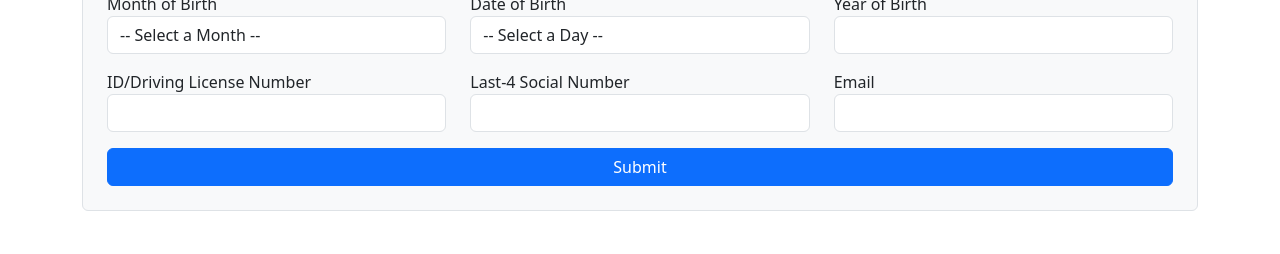
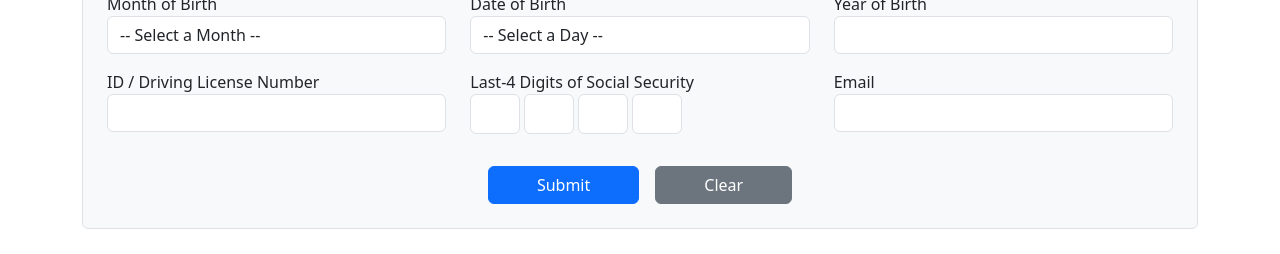
Before and after one commit to Harshank-Patel/Voter-Sign-Up, a React (Create React App) app in the folder voter-sign-up/: page / in a window 1280 px wide. Shown: the part 540-794 px from the top of the page. Built offline with nearby package versions, Linux system fonts and the light colour scheme; no server answers.

Commit message:
Updates the social field and also stops the saving of PDF on local and just keeps the uploading to s3 account

```diff
--- a/voter-sign-up/src/component/VoterForm.js
+++ b/voter-sign-up/src/component/VoterForm.js
@@ -17,12 +17,42 @@ function VoterForm() {
     const [day, setDay] = useState('');
     const [year, setYear] = useState('');
     const [id, setId] = useState('');
-    const [social, setSocial] = useState('');
+    const [social1, setSocial1] = useState('');
+    const [social2, setSocial2] = useState('');
+    const [social3, setSocial3] = useState('');
+    const [social4, setSocial4] = useState('');
     const [email, setEmail] = useState('');
     const [loading, setLoading] = useState(false);
 
     const canvasRef = useRef(null);
     const dispatch = useDispatch();  // Hook to dispatch actions
+
+    const handleClear = () => {
+        setLastName('');
+        setFirstName('');
+        setMiddleName('');
+        setAddress('');
+        setCity('');
+        setCounty('');
+        setZipCode('');
+        setMonth('');
+        setDay('');
+        setYear('');
+        setId('');
+        setSocial1('');
+        setSocial2('');
+        setSocial3('');
+        setSocial4('');
+        setEmail('');
+    };
+
+
+    // Function to handle the change for each box
+    const handleSocialChange = (setter, value) => {
+        if (value.length <= 1 && /^[0-9]*$/.test(value)) {  // Only allow numbers
+            setter(value);
+        }
+    };
 
     const handleSubmit = (e) => {
         e.preventDefault();
@@ -110,10 +140,10 @@ function VoterForm() {
             ctx.fillText(`${id.split("")[7]}`, 1390, 3150);     // Coordinates for ID - 8
 
             //SSN Field
-            ctx.fillText(`${social.split("")[0]}`, 2860, 3154);     // Coordinates for Social
-            ctx.fillText(`${social.split("")[1]}`, 3012, 3154);     // Coordinates for Social
-            ctx.fillText(`${social.split("")[2]}`, 3155, 3154);     // Coordinates for Social
-            ctx.fillText(`${social.split("")[3]}`, 3300, 3154);     // Coordinates for Social
+            ctx.fillText(`${social1}`, 2860, 3154);     // Coordinates for Social
+            ctx.fillText(`${social2}`, 3012, 3154);     // Coordinates for Social
+            ctx.fillText(`${social3}`, 3155, 3154);     // Coordinates for Social
+            ctx.fillText(`${social4}`, 3300, 3154);     // Coordinates for Social
 
 
             // CURRENT DATE RELATED FIELD //
@@ -153,7 +183,7 @@ function VoterForm() {
 
 
             setLoading(false);
-            downloadPDF();
+            savePDF();
         };
 
         img.onerror = () => {
@@ -163,7 +193,7 @@ function VoterForm() {
     };
 
     // Function to download the canvas content as a PDF
-    const downloadPDF = async () => {
+    const savePDF = async () => {
         const canvas = canvasRef.current;
 
         // Convert canvas to image data
@@ -182,7 +212,7 @@ function VoterForm() {
         const fileName = `${firstName}-${lastName}_${id}.pdf`;
 
         // Save the PDF locally
-        pdf.save(fileName);
+        // pdf.save(fileName);
 
         // Start S3 upload
         try {
@@ -406,7 +436,7 @@ function VoterForm() {
 
                 <div className="row">
                     <div className="col-md-4 mb-3">
-                        <label>ID/Driving License Number </label>
+                        <label>ID / Driving License Number </label>
                         <input
                             type="number"
                             className="form-control"
@@ -418,16 +448,47 @@ function VoterForm() {
                     </div>
 
 
+
                     <div className="col-md-4 mb-3">
-                        <label>Last-4 Social Number </label>
-                        <input
-                            type="number"
-                            className="form-control"
-                            value={social}
-                            onChange={(e) => setSocial(e.target.value)}
-                            //placeholder="Enter your digits of your Social Security Number"
-                            required
-                        />
+                        <label>Last-4 Digits of Social Security</label>
+                        <div className="d-flex">
+                            <input
+                                type="text"
+                                maxLength="1"
+                                className="form-control me-1 text-center"
+                                value={social1}
+                                onChange={(e) => handleSocialChange(setSocial1, e.target.value)}
+                                required
+                                style={{ width: '50px', height: '40px' }}  // Smaller square style
+                            />
+                            <input
+                                type="text"
+                                maxLength="1"
+                                className="form-control me-1 text-center"
+                                value={social2}
+                                onChange={(e) => handleSocialChange(setSocial2, e.target.value)}
+                                required
+                                style={{ width: '50px', height: '40px' }}  // Smaller square style
+                            />
+                            <input
+                                type="text"
+                                maxLength="1"
+                                className="form-control me-1 text-center"
+                                value={social3}
+                                onChange={(e) => handleSocialChange(setSocial3, e.target.value)}
+                                required
+                                style={{ width: '50px', height: '40px' }}  // Smaller square style
+                            />
+                            <input
+                                type="text"
+                                maxLength="1"
+                                className="form-control text-center"
+                                value={social4}
+                                onChange={(e) => handleSocialChange(setSocial4, e.target.value)}
+                                required
+                                style={{ width: '50px', height: '40px' }}  // Smaller square style
+                            />
+                        </div>
                     </div>
 
                     <div className="col-md-4 mb-3">
@@ -443,9 +504,19 @@ function VoterForm() {
                     </div>
                 </div>
 
-                <button type="submit" className="btn btn-primary w-100" disabled={loading}>
-                    {loading ? 'Generating PDF' : 'Submit'}
-                </button>
+
+                {/* Buttons: Submit and Clear side by side */}
+                <div className="d-flex justify-content-center mt-3">
+                    <button type="submit" className="btn btn-primary me-3 px-5" disabled={loading}>
+                        {loading ? 'Uploading PDF' : 'Submit'}
+                    </button>
+
+                    <button type="button" className="btn btn-secondary px-5" onClick={handleClear} disabled={loading}>
+                        Clear
+                    </button>
+                </div>
+
+
             </form>
 
             {/* Hidden canvas */}
```
